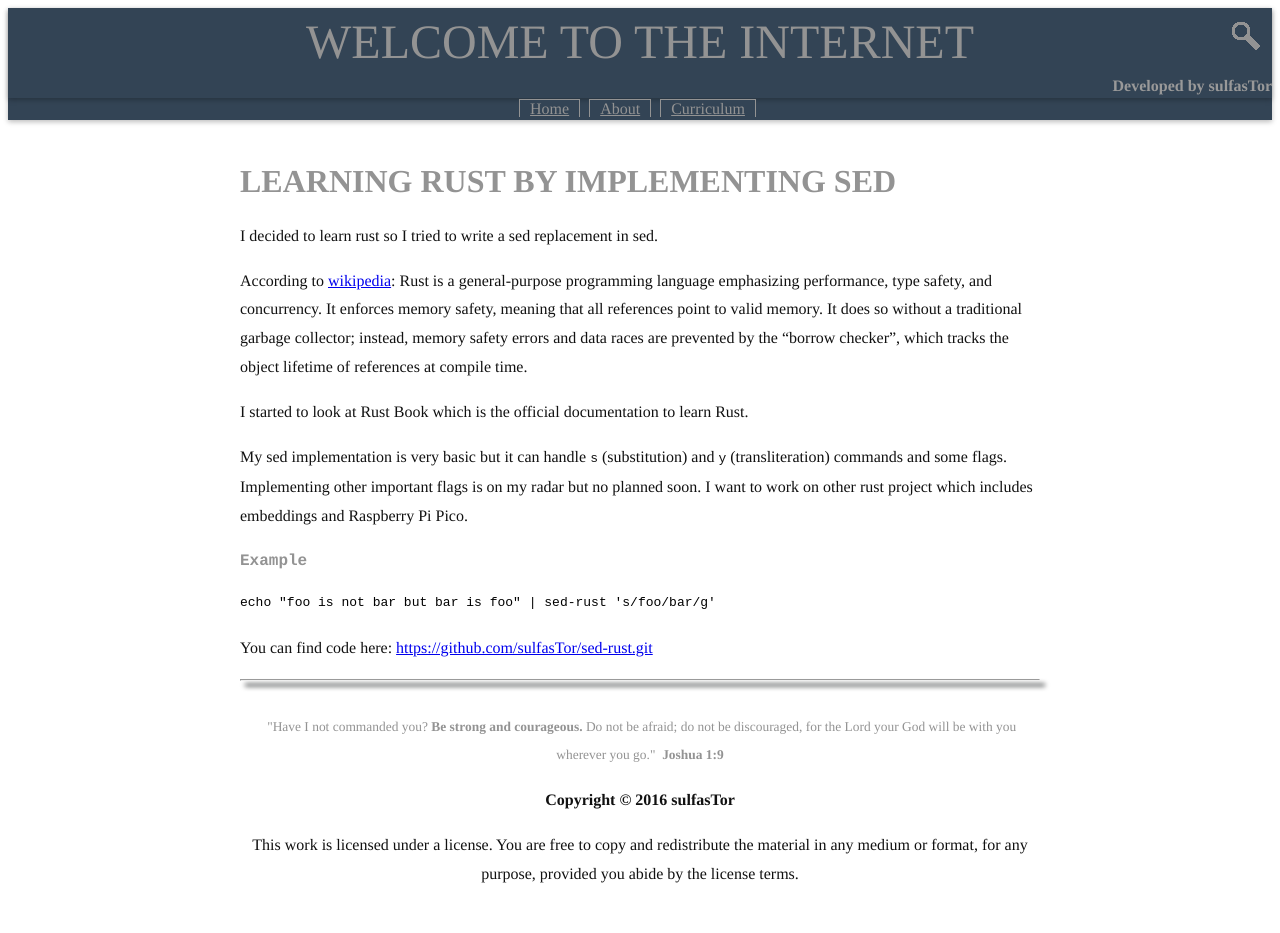
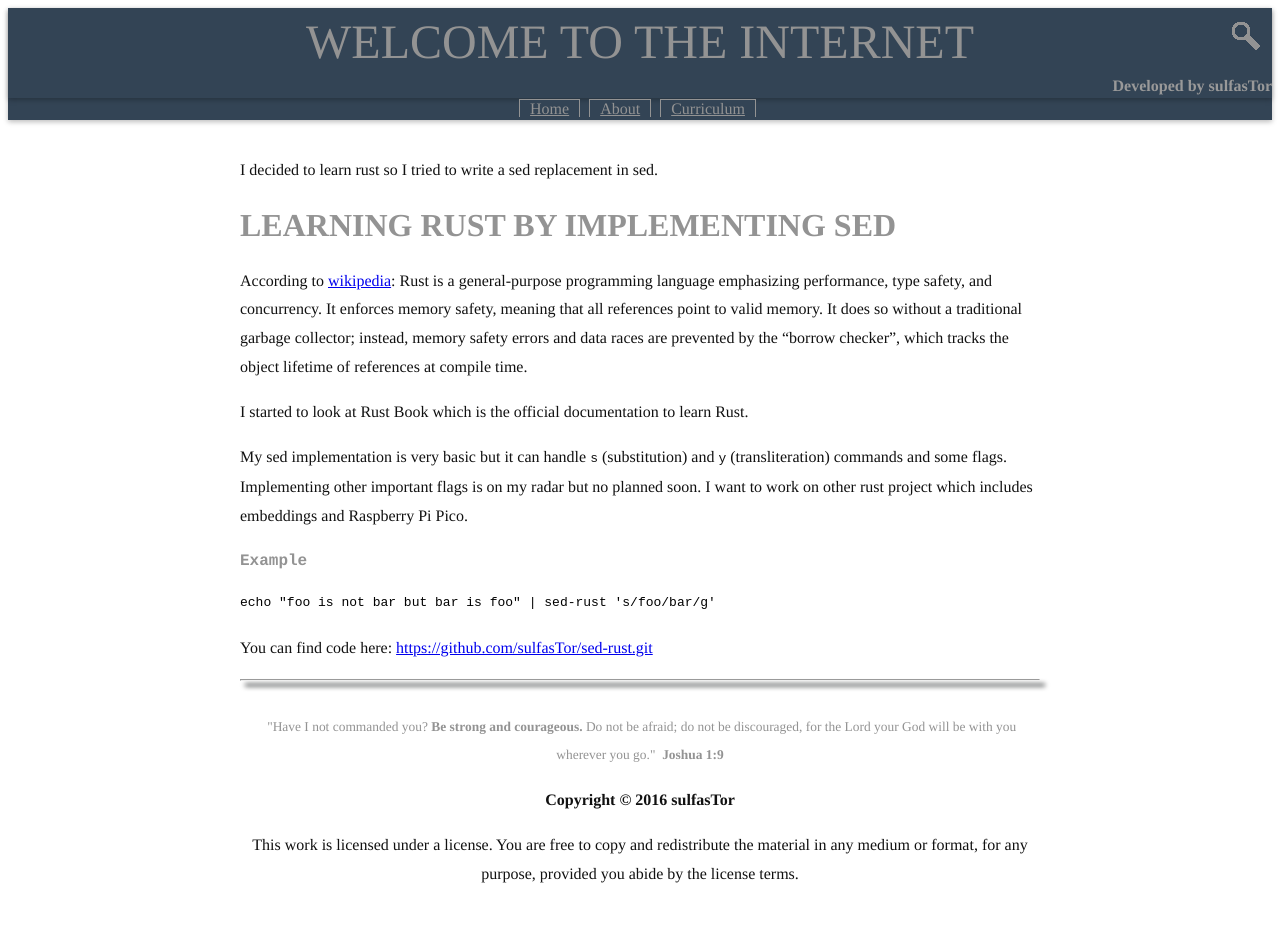
Before and after one commit to sulfasTor/sulfasTor.github.io, a Jekyll site: the page built from _posts/2025-02-08-rust.md, in a window 1280 px wide. Built offline with Jekyll 4.4.1, drawn with Linux system fonts in a browser that asks for light colours.

```diff
--- a/_posts/2025-02-08-rust.md
+++ b/_posts/2025-02-08-rust.md
@@ -3,8 +3,9 @@ layout: sulfastor-homepage
 title: Learning rust by implementing sed
 date: 2025/02/08 23:55:09
 ---
+I decided to learn rust so I tried to write a sed replacement in sed.
+
 # Learning rust by implementing sed
-I decided to learn rust so I tried to write a sed replacement in sed.
 
 According to [wikipedia](https://en.wikipedia.org/wiki/Rust_(programming_language)):
 Rust is a general-purpose programming language emphasizing performance, type safety, and concurrency. It enforces memory safety, meaning that all references point to valid memory. It does so without a traditional garbage collector; instead, memory safety errors and data races are prevented by the "borrow checker", which tracks the object lifetime of references at compile time.
```
